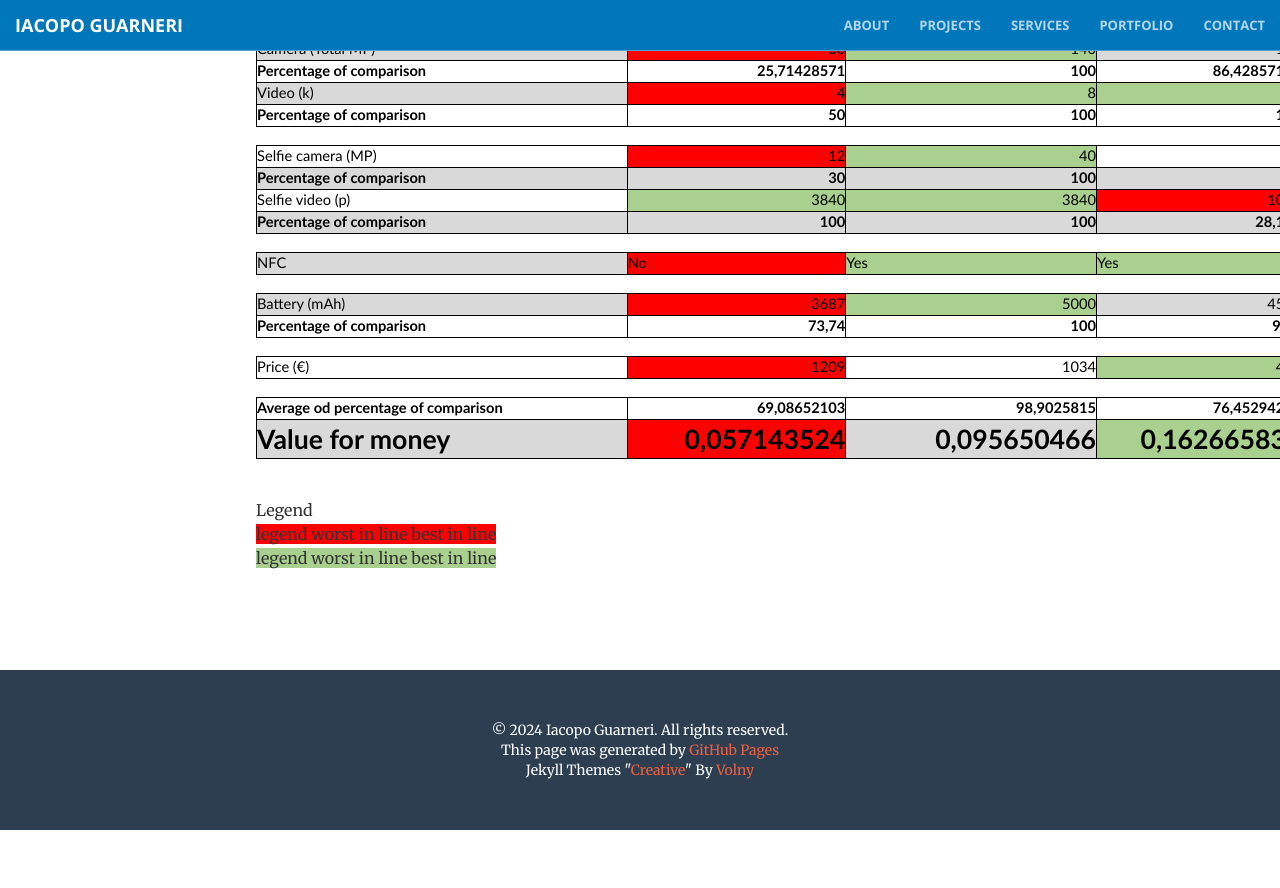
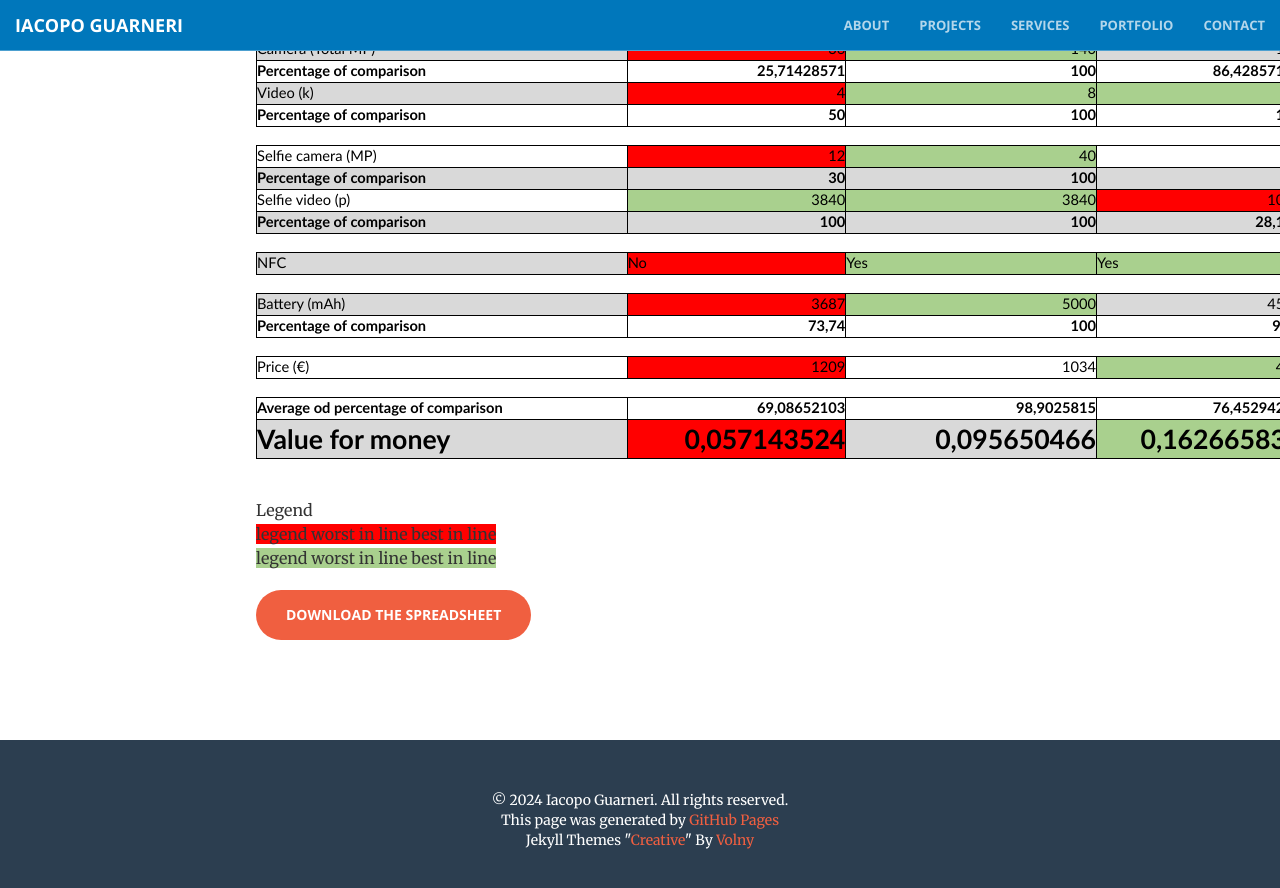
Before and after one commit to iacoposk8/iacoposk8.github.io, a Jekyll site: the page built from projects/apple/index.html, in a window 1280 px wide and 900 px high, scrolled down 981 px. Shown: the top 888 px of the window. Built offline with Jekyll 4.4.1, drawn with Linux system fonts in a browser that asks for light colours; before the commit the page ends 1811 px from its top, so only the background shows below that.

Commit message:
Update index.html

```diff
--- a/projects/apple/index.html
+++ b/projects/apple/index.html
@@ -1,6 +1,7 @@
 ---
 layout: default
 title: Android Vs Apple
+width: 1024
 ---
 <h1>Android Vs Apple</h1>
 
@@ -469,3 +470,4 @@ title: Android Vs Apple
 </table>
 <p> </p>
 <p>Legend<br /><span style="background:red">legend worst in line best in line</span><br /><span style="background:#A9D08E">legend worst in line best in line</span></p>
+<a href="smartphone.xlsx" class="btn btn-primary btn-xl">Download the spreadsheet</a>
```
